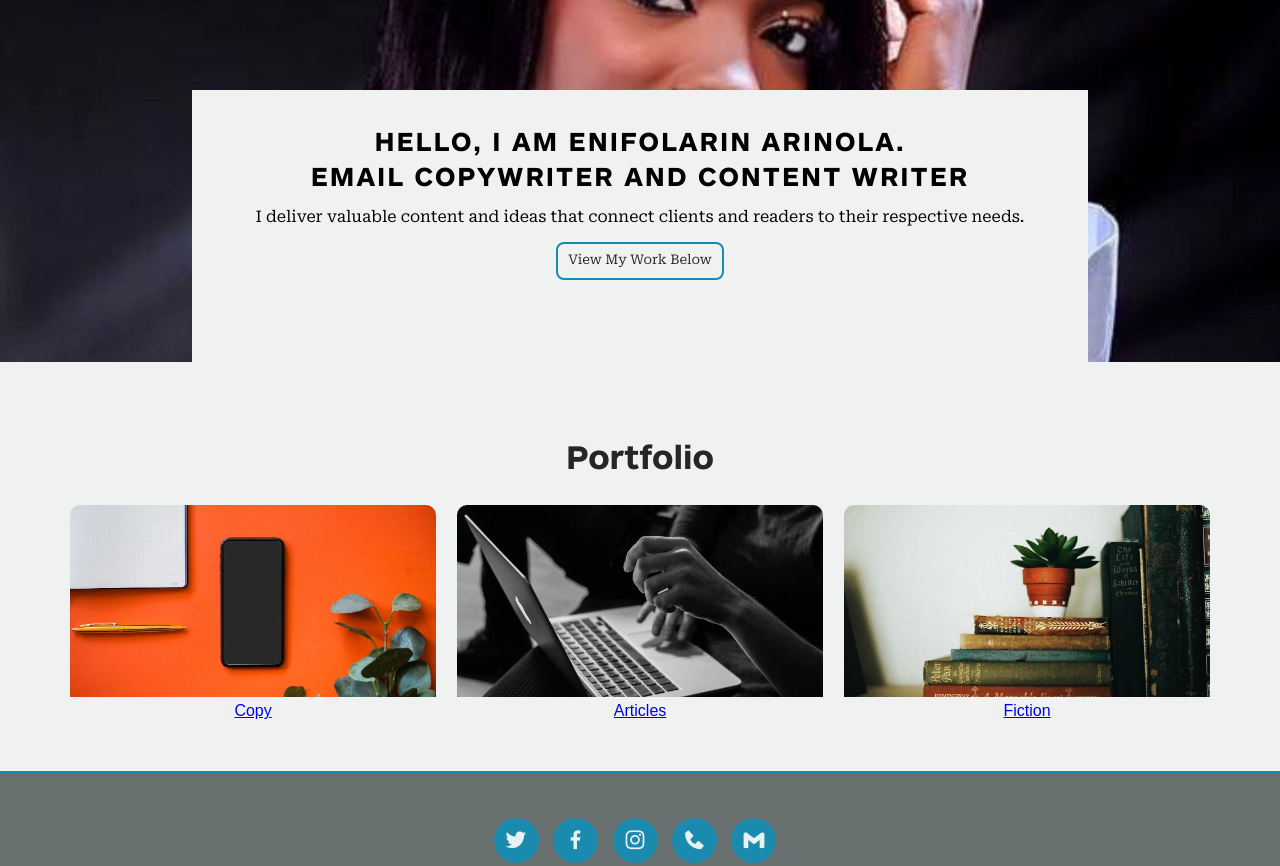
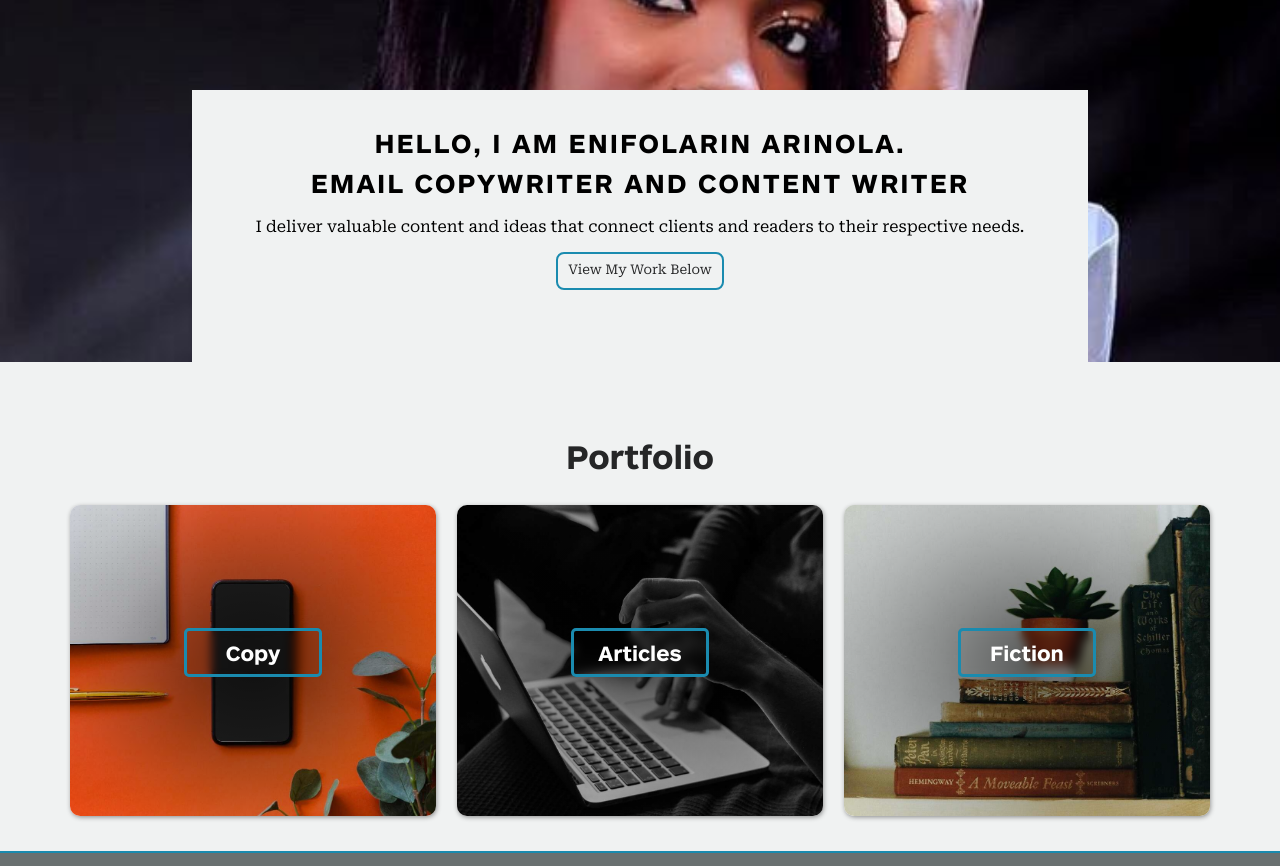
Before and after one commit to enifolarin/enifolarin.github.io, a plain HTML site: page index.html in a window 1280 px wide. Shown: the part 420-1286 px from the top of the page. Drawn offline with Linux system fonts and the light colour scheme.

Commit message:
Add files via upload

```diff
--- a/assets/css/home-section.css
+++ b/assets/css/home-section.css
@@ -116,7 +116,7 @@
     .the-intro-content h2 {
         font-size: 1.5em;
         letter-spacing: 2px;
-        line-height: 20px;
+        line-height: 25px;
     }
     .the-intro-content p {
         font-size: 1em;
--- a/assets/css/main.css
+++ b/assets/css/main.css
@@ -150,6 +150,21 @@ img.scroll-icn {
     .scroll-icon {
         display: none;
     }
+}
+
+.fullHeight {
+    height: 100% !important;
+}
+.overlay {
+    position: absolute;
+    bottom: 0;
+    left: 0;
+    height: 100%;
+    width: 100%;
+    display: flex;
+    flex-direction: column;
+    justify-content: center;
+    background: radial-gradient(rgb(0, 0, 0, .6), transparent);
 }
 
 
--- a/assets/css/portfolio.css
+++ b/assets/css/portfolio.css
@@ -19,7 +19,8 @@
     text-align: center;
     padding: 50px 15px 0px 15px;
 }
-.the-portfolio-info h2 {
+.the-portfolio-info h2,
+.portfolio-card-overlay .portfolio-card-text span {
     font-family: var(--font-four);
     font-size: var(--title-size);
     text-transform: var(--title-transform);
@@ -47,7 +48,8 @@
     transition: var(--transition);
 }
 
-.portfolio-card {
+.portfolio-card,
+.portfolio-card-overlay {
     border-radius: var(--rounded-post);
     transition: var(--transition);
     box-shadow: var(--box-shadow-color);
@@ -58,6 +60,9 @@
     backdrop-filter: blur(6px);
     color: var(--body-text-color);
     position: relative;
+}
+.portfolio-card-overlay {
+    height: 35ch;
 }
 .portfolio-card-img{
     overflow: hidden;
@@ -70,6 +75,11 @@
     background-repeat: no-repeat;
     background-size: cover;
     position: relative;
+}
+.portfolio-card-overlay .portfolio-card-img {
+    border-radius: var(--rounded-post);
+    height: 100%;
+    margin: 0px 0px 0px 0px;
 }
 @media screen and (min-width: 190px) {.portfolio-card-img { height: 12.0em;}}
 .portfolio-card-img img {
@@ -94,13 +104,17 @@
     transition: var(--transition);
     text-align: center;
 }
-.portfolio-card-text h2 {
+.portfolio-card-text h2,
+.portfolio-card-overlay .portfolio-card-text span {
     margin: 13px 0px 13px 0px;
     line-height: 1.06em;
     font-size: 1.35em;
     font-weight: 700;
 }
-.portfolio-card-text a{
+
+.portfolio-card a,
+.portfolio-card-overlay a,
+.portfolio-card-text a {
     color: var(--body-text-color);
     text-decoration: none;
     font-family: var(--font-four);
@@ -110,6 +124,24 @@
     font-family: var(--font-three);
     font-size: 1.0em;
     color: var(--body-text-color);
+}
+.portfolio-card-overlay .portfolio-card-text span {
+    border: 3px solid var(--theme-color);
+    border-radius: 5px;
+    padding: 10px 10px;
+    transition: var(--transition);
+    -webkit-backdrop-filter: blur(5px);
+    backdrop-filter: blur(5px);
+    width: 40%;
+    margin: 0 auto;
+}
+.portfolio-card-overlay .portfolio-card-text span:hover {
+    width: 45%;
+}
+.portfolio-card-overlay a,
+.portfolio-card-overlay .portfolio-card-text a,
+.portfolio-card-overlay .portfolio-card-text p {
+    color: #fff;
 }
 
 @media screen and (max-width: 560px) {
@@ -121,6 +153,9 @@
     }
     .portfolio-card-text h2 {
         font-size: 1.25em;
+    }
+    .portfolio-card-overlay .portfolio-card-text span {
+        font-size: 1.55em;
     }
     .portfolio-card-text p {
         font-size: 0.9em;
```
Also changed, not shown: assets/css/single.css (+19 -4 lines).
